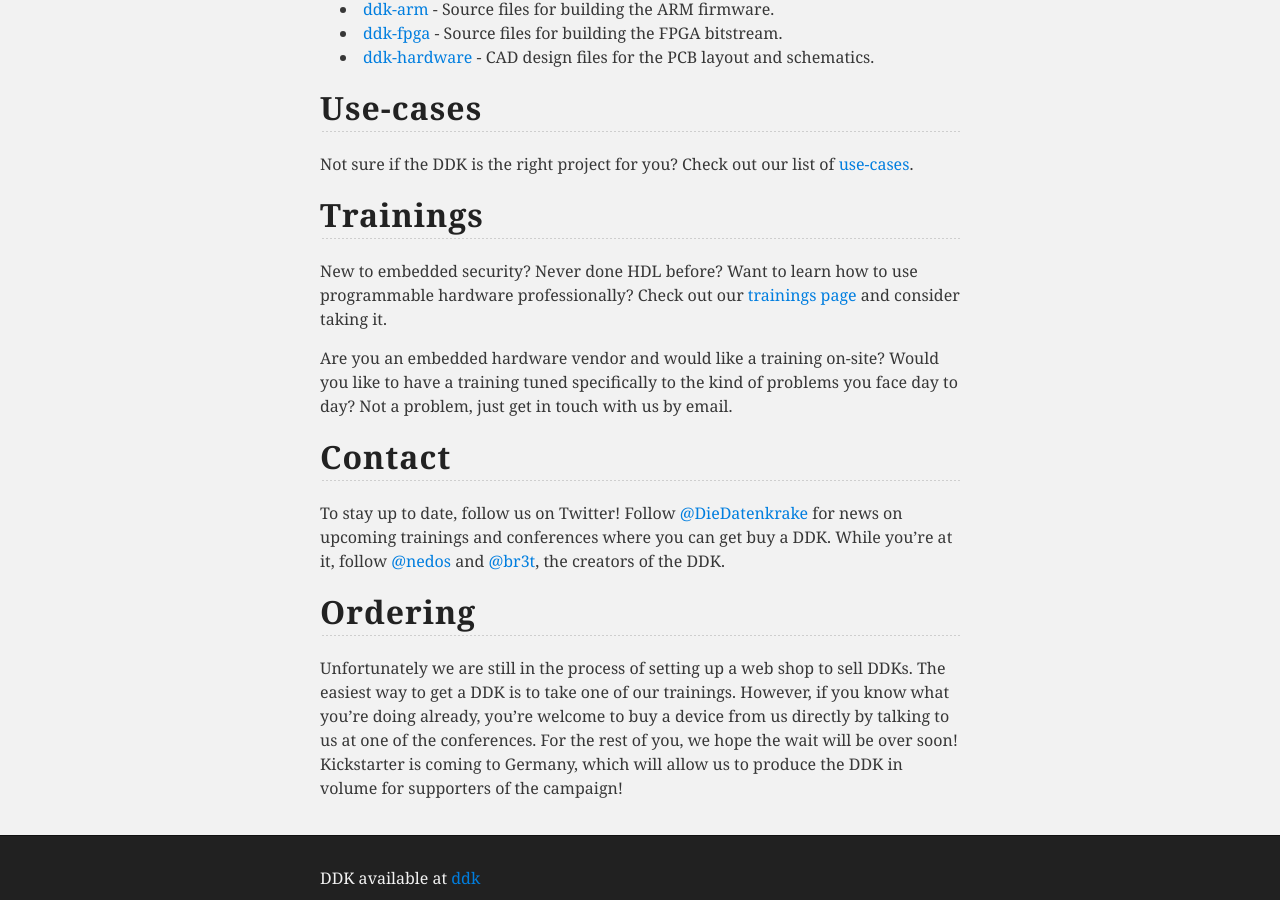
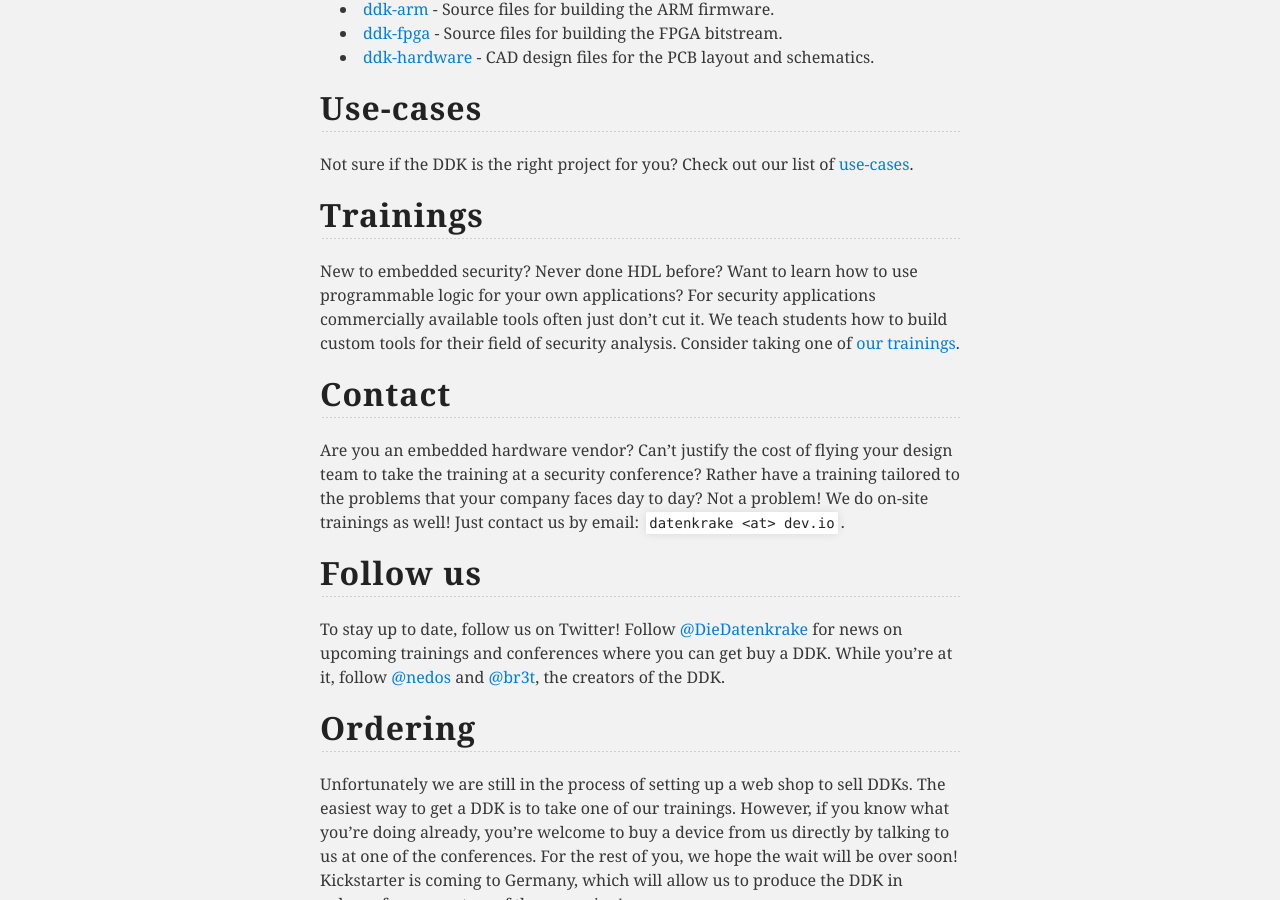
Before and after one commit to ddk/ddk.github.io, a Jekyll site: the page built from index.md, in a window 1280 px wide and 900 px high, scrolled down 1113 px. Built offline with Jekyll 4.4.1, drawn with Linux system fonts in a browser that asks for light colours.

Commit message:
Update main description

```diff
--- a/index.md
+++ b/index.md
@@ -34,14 +34,21 @@ Check out our list of [use-cases](use-cases).
 
 New to embedded security?
 Never done HDL before?
-Want to learn how to use programmable hardware professionally?
-Check out our [trainings page](trainings) and consider taking it.
-
-Are you an embedded hardware vendor and would like a training on-site?
-Would you like to have a training tuned specifically to the kind of problems you face day to day?
-Not a problem, just get in touch with us by email.
+Want to learn how to use programmable logic for your own applications?
+For security applications commercially available tools often just don't cut it.
+We teach students how to build custom tools for their field of security analysis.
+Consider taking one of [our trainings](trainings).
 
 ## Contact
+
+Are you an embedded hardware vendor?
+Can't justify the cost of flying your design team to take the training at a security conference?
+Rather have a training tailored to the problems that your company faces day to day?
+Not a problem!
+We do on-site trainings as well!
+Just contact us by email: `datenkrake <at> dev.io`.
+
+## Follow us
 
 To stay up to date, follow us on Twitter!
 Follow [@DieDatenkrake](http://twitter.com/diedatenkrake) for news on upcoming trainings and conferences where you can get buy a DDK.
```
